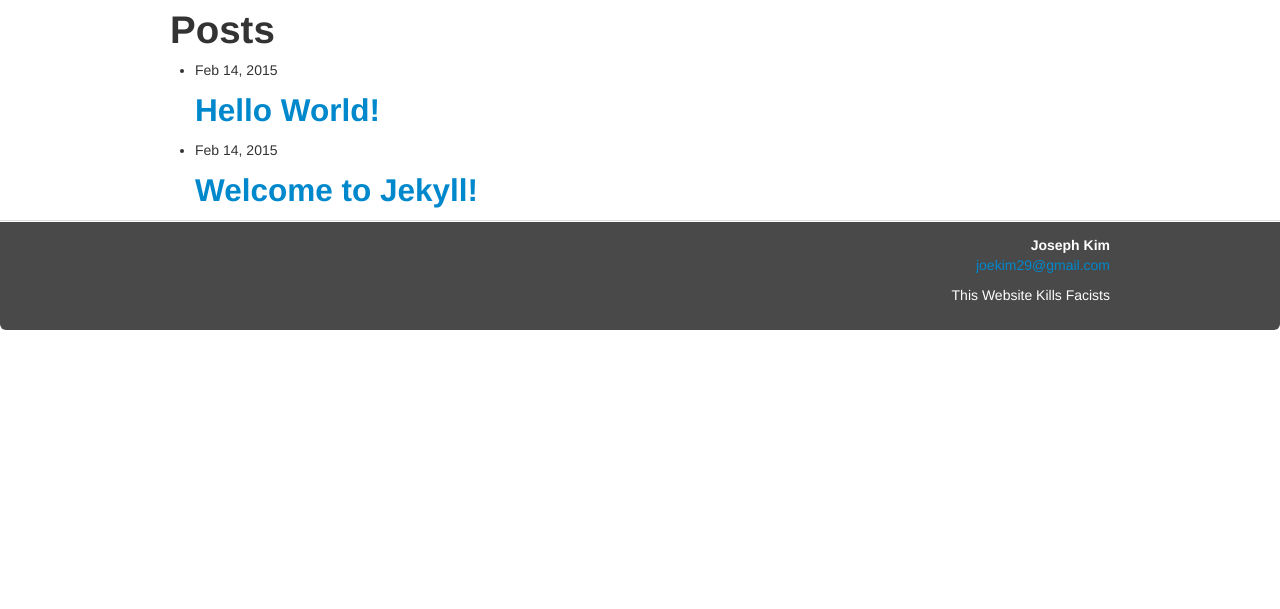
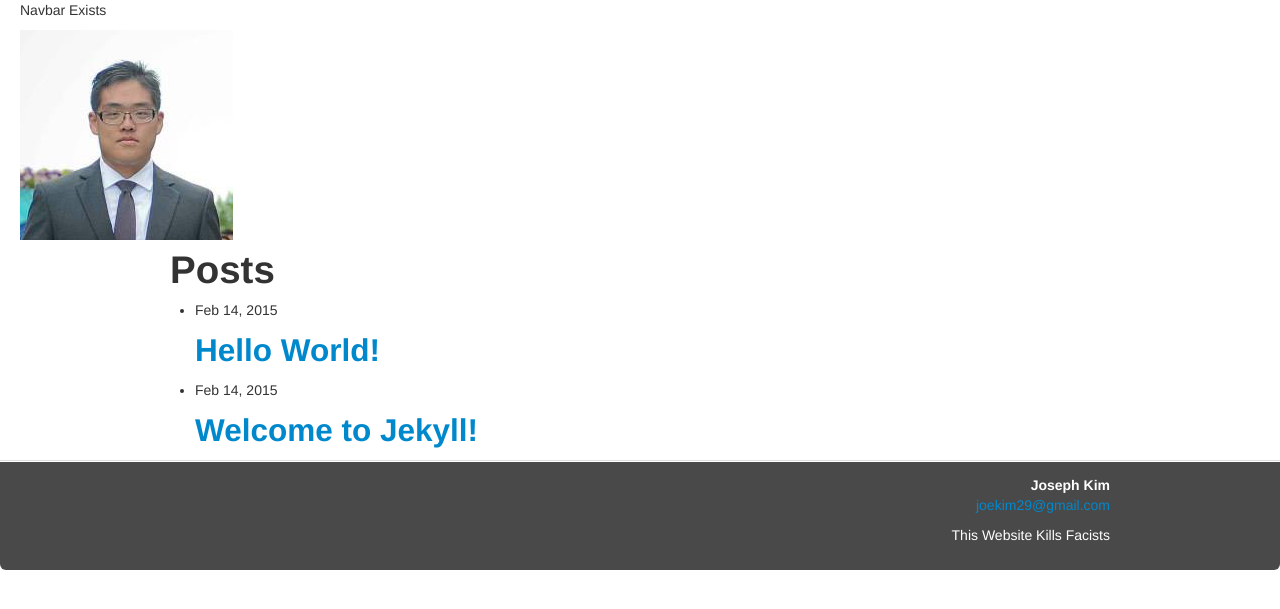
Before and after one commit to NikolaeVarius/NikolaeVarius.github.io, a Jekyll site: the page built from index.html, in a window 1280 px wide. Shown: the top 609 px of the page. Built offline with Jekyll 4.4.1, drawn with Linux system fonts in a browser that asks for light colours; nearby versions of some CDN libraries.

Commit message:
added img

```diff
--- a/_includes/navbar.html
+++ b/_includes/navbar.html
@@ -1,5 +1,8 @@
 <!DOCTYPE html>
 <html>
-
+	<div class="container-fluid">
+		<p> Navbar Exists </p>
+		<img src="img/profile.jpg" class="img-responsive" alt="Responsive image">
+	</div>
 
 </html>
```
Also changed, not shown: img/profile.jpg (added).
